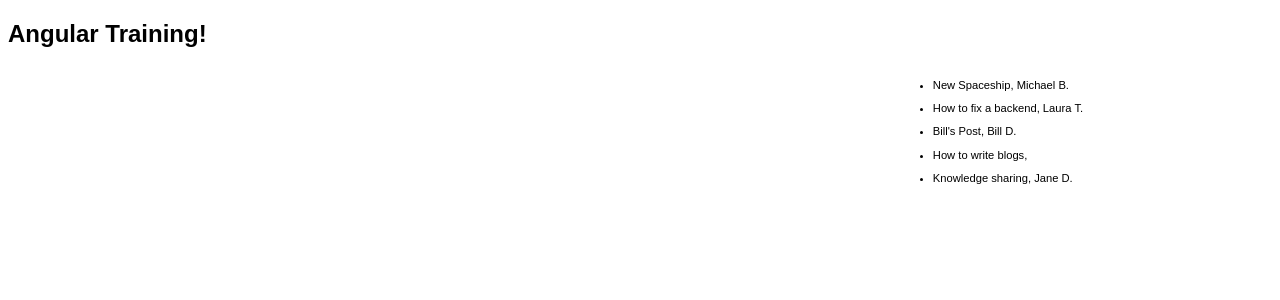
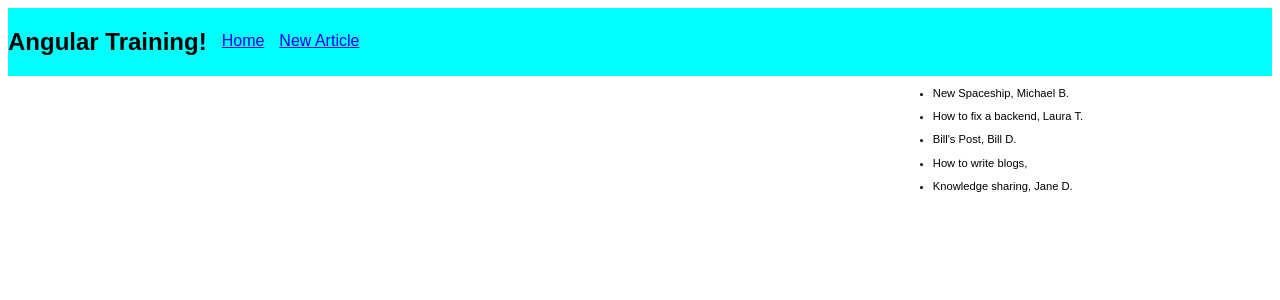
Before and after one commit to rangle/ng-blog-live-code, an Angular app: page / in a window 1280 px wide. Shown: the top 300 px of the page. Built offline with nearby package versions, Linux system fonts and the light colour scheme.

Commit message:
Routing and Menu

```diff
--- a/src/app/app-routing.module.ts
+++ b/src/app/app-routing.module.ts
@@ -1,11 +1,15 @@
 import { NgModule } from '@angular/core';
 import { Routes, RouterModule } from '@angular/router';
+import { HomeComponent } from './home/home.component';
+import { NewArticleComponent } from './new-article/new-article.component';
 
-
-const routes: Routes = [];
+const routes: Routes = [
+  { path: '', component: HomeComponent },
+  { path: 'new-article', component: NewArticleComponent },
+];
 
 @NgModule({
   imports: [RouterModule.forRoot(routes)],
-  exports: [RouterModule]
+  exports: [RouterModule],
 })
-export class AppRoutingModule { }
+export class AppRoutingModule {}
--- a/src/app/app.component.html
+++ b/src/app/app.component.html
@@ -1,9 +1,6 @@
-<h2>{{ title }}</h2>
-<div class="app-container">
-  <app-article class="app-article" [article]="selectedArticle"></app-article>
-  <app-blog-roll
-    (selectedArticle)="displaySelectedArticle($event)"
-    [articles]="articles"
-    class="app-blog-roll"
-  ></app-blog-roll>
+<div class="app-nav">
+  <h2 class="app-title">{{ title }}</h2>
+  <a class="app-link" routerLink="/">Home</a>
+  <a class="app-link" routerLink="/new-article">New Article</a>
 </div>
+<router-outlet></router-outlet>
--- a/src/app/app.component.scss
+++ b/src/app/app.component.scss
@@ -1,17 +1,18 @@
+body {
+  margin: 0px;
+  padding: 0px;
+}
+
 h2 {
   font-family: sans-serif;
 }
 
-.app-container {
+.app-nav {
   display: flex;
-  flex-direction: row;
-  font-size: 70%;
+  background-color: aqua;
 }
 
-.app-article {
-  width: 70%;
+.app-link {
+  line-height: 65px;
+  margin-left: 15px;
 }
-
-.app-blog-roll {
-  width: 30%;
-}
--- a/src/app/app.component.ts
+++ b/src/app/app.component.ts
@@ -3,54 +3,12 @@ import { Component } from '@angular/core';
 @Component({
   selector: 'app-root',
   templateUrl: './app.component.html',
-  styleUrls: ['./app.component.scss']
+  styleUrls: ['./app.component.scss'],
 })
 export class AppComponent {
   title: string;
-  selectedArticle: any;
 
   constructor() {
     this.title = 'Angular Training!';
   }
-
-  articles = [
-    {
-      author: 'Michael B.',
-      body:
-        'Lorem Ipsum Etc....Lorem Ipsum Etc....Lorem Ipsum Etc....Lorem Ipsum Etc....Lorem Ipsum Etc....Lorem Ipsum Etc....Lorem Ipsum Etc....Lorem Ipsum Etc....Lorem Ipsum Etc....Lorem Ipsum Etc....Lorem Ipsum Etc....Lorem Ipsum Etc....Lorem Ipsum Etc....Lorem Ipsum Etc....Lorem Ipsum Etc....Lorem Ipsum Etc....Lorem Ipsum Etc....Lorem Ipsum Etc....Lorem Ipsum Etc....Lorem Ipsum Etc....Lorem Ipsum Etc....Lorem Ipsum Etc....Lorem Ipsum Etc....Lorem Ipsum Etc....Lorem Ipsum Etc....Lorem Ipsum Etc....Lorem Ipsum Etc....Lorem Ipsum Etc....Lorem Ipsum Etc....',
-      date: new Date(2018, 1, 2),
-      title: 'New Spaceship',
-    },
-    {
-      author: 'Laura T.',
-      body:
-        'Foo bar baz Foo bar baz Foo bar baz Foo bar baz Foo bar baz Foo bar baz Foo bar baz Foo bar baz Foo bar baz Foo bar baz Foo bar baz Foo bar baz Foo bar baz Foo bar baz Foo bar baz Foo bar baz Foo bar baz Foo bar baz Foo bar baz Foo bar baz Foo bar baz Foo bar baz Foo bar baz Foo bar baz Foo bar baz Foo bar baz ',
-      date: new Date(2019, 3, 1),
-      title: 'How to fix a backend',
-    },
-    {
-      author: 'Bill D.',
-      body:
-        'Thing1, haha, hello Thing1, haha, hello Thing1, haha, hello Thing1, haha, hello Thing1, haha, hello Thing1, haha, hello Thing1, haha, hello Thing1, haha, hello Thing1, haha, hello Thing1, haha, hello Thing1, haha, hello Thing1, haha, hello Thing1, haha, hello Thing1, haha, hello Thing1, haha, hello Thing1, haha, hello Thing1, haha, hello Thing1, haha, hello Thing1, haha, hello Thing1, haha, hello Thing1, haha, hello Thing1, haha, hello Thing1, haha, hello Thing1, haha, hello Thing1, haha, hello Thing1, haha, hello Thing1, haha, hello Thing1, haha, hello Thing1, haha, hello ',
-      date: new Date(2017, 11, 1),
-      title: 'Bill\'s Post',
-    },
-    {
-      author: '',
-      body: 'Body of a blog',
-      date: new Date(2016, 3, 2),
-      title: 'How to write blogs',
-    },
-    {
-      author: 'Jane D.',
-      body: 'Some text and content etc',
-      date: new Date(2019, 3, 12),
-      title: 'Knowledge sharing',
-    },
-  ];
-
-  displaySelectedArticle(article: any) {
-    this.selectedArticle = article;
-    console.log(this.selectedArticle);
-  }
 }
--- /dev/null
+++ b/src/app/home/home.component.html
@@ -0,0 +1,8 @@
+<div class="app-container">
+  <app-article class="app-article" [article]="selectedArticle"></app-article>
+  <app-blog-roll
+    (selectedArticle)="displaySelectedArticle($event)"
+    [articles]="articles"
+    class="app-blog-roll"
+  ></app-blog-roll>
+</div>
--- /dev/null
+++ b/src/app/home/home.component.scss
@@ -0,0 +1,13 @@
+.app-container {
+  display: flex;
+  flex-direction: row;
+  font-size: 70%;
+}
+
+.app-article {
+  width: 70%;
+}
+
+.app-blog-roll {
+  width: 30%;
+}
--- /dev/null
+++ b/src/app/home/home.component.ts
@@ -0,0 +1,55 @@
+import { Component, OnInit } from '@angular/core';
+
+@Component({
+  selector: 'app-home',
+  templateUrl: './home.component.html',
+  styleUrls: ['./home.component.scss'],
+})
+export class HomeComponent implements OnInit {
+  selectedArticle: any;
+
+  constructor() {}
+
+  articles = [
+    {
+      author: 'Michael B.',
+      body:
+        'Lorem Ipsum Etc....Lorem Ipsum Etc....Lorem Ipsum Etc....Lorem Ipsum Etc....Lorem Ipsum Etc....Lorem Ipsum Etc....Lorem Ipsum Etc....Lorem Ipsum Etc....Lorem Ipsum Etc....Lorem Ipsum Etc....Lorem Ipsum Etc....Lorem Ipsum Etc....Lorem Ipsum Etc....Lorem Ipsum Etc....Lorem Ipsum Etc....Lorem Ipsum Etc....Lorem Ipsum Etc....Lorem Ipsum Etc....Lorem Ipsum Etc....Lorem Ipsum Etc....Lorem Ipsum Etc....Lorem Ipsum Etc....Lorem Ipsum Etc....Lorem Ipsum Etc....Lorem Ipsum Etc....Lorem Ipsum Etc....Lorem Ipsum Etc....Lorem Ipsum Etc....Lorem Ipsum Etc....',
+      date: new Date(2018, 1, 2),
+      title: 'New Spaceship',
+    },
+    {
+      author: 'Laura T.',
+      body:
+        'Foo bar baz Foo bar baz Foo bar baz Foo bar baz Foo bar baz Foo bar baz Foo bar baz Foo bar baz Foo bar baz Foo bar baz Foo bar baz Foo bar baz Foo bar baz Foo bar baz Foo bar baz Foo bar baz Foo bar baz Foo bar baz Foo bar baz Foo bar baz Foo bar baz Foo bar baz Foo bar baz Foo bar baz Foo bar baz Foo bar baz ',
+      date: new Date(2019, 3, 1),
+      title: 'How to fix a backend',
+    },
+    {
+      author: 'Bill D.',
+      body:
+        'Thing1, haha, hello Thing1, haha, hello Thing1, haha, hello Thing1, haha, hello Thing1, haha, hello Thing1, haha, hello Thing1, haha, hello Thing1, haha, hello Thing1, haha, hello Thing1, haha, hello Thing1, haha, hello Thing1, haha, hello Thing1, haha, hello Thing1, haha, hello Thing1, haha, hello Thing1, haha, hello Thing1, haha, hello Thing1, haha, hello Thing1, haha, hello Thing1, haha, hello Thing1, haha, hello Thing1, haha, hello Thing1, haha, hello Thing1, haha, hello Thing1, haha, hello Thing1, haha, hello Thing1, haha, hello Thing1, haha, hello Thing1, haha, hello ',
+      date: new Date(2017, 11, 1),
+      title: 'Bill\'s Post',
+    },
+    {
+      author: '',
+      body: 'Body of a blog',
+      date: new Date(2016, 3, 2),
+      title: 'How to write blogs',
+    },
+    {
+      author: 'Jane D.',
+      body: 'Some text and content etc',
+      date: new Date(2019, 3, 12),
+      title: 'Knowledge sharing',
+    },
+  ];
+
+  ngOnInit() {}
+
+  displaySelectedArticle(article: any) {
+    this.selectedArticle = article;
+    console.log(this.selectedArticle);
+  }
+}
--- /dev/null
+++ b/src/app/new-article/new-article.component.html
@@ -0,0 +1 @@
+<p>new-article works!</p>
--- /dev/null
+++ b/src/app/new-article/new-article.component.ts
@@ -0,0 +1,15 @@
+import { Component, OnInit } from '@angular/core';
+
+@Component({
+  selector: 'app-new-article',
+  templateUrl: './new-article.component.html',
+  styleUrls: ['./new-article.component.scss']
+})
+export class NewArticleComponent implements OnInit {
+
+  constructor() { }
+
+  ngOnInit() {
+  }
+
+}
```
Also changed, not shown: src/app/app.module.ts (+7 -6 lines), src/app/new-article/new-article.component.scss (added), 2 other files (tests, documents, lock files or other folders).
